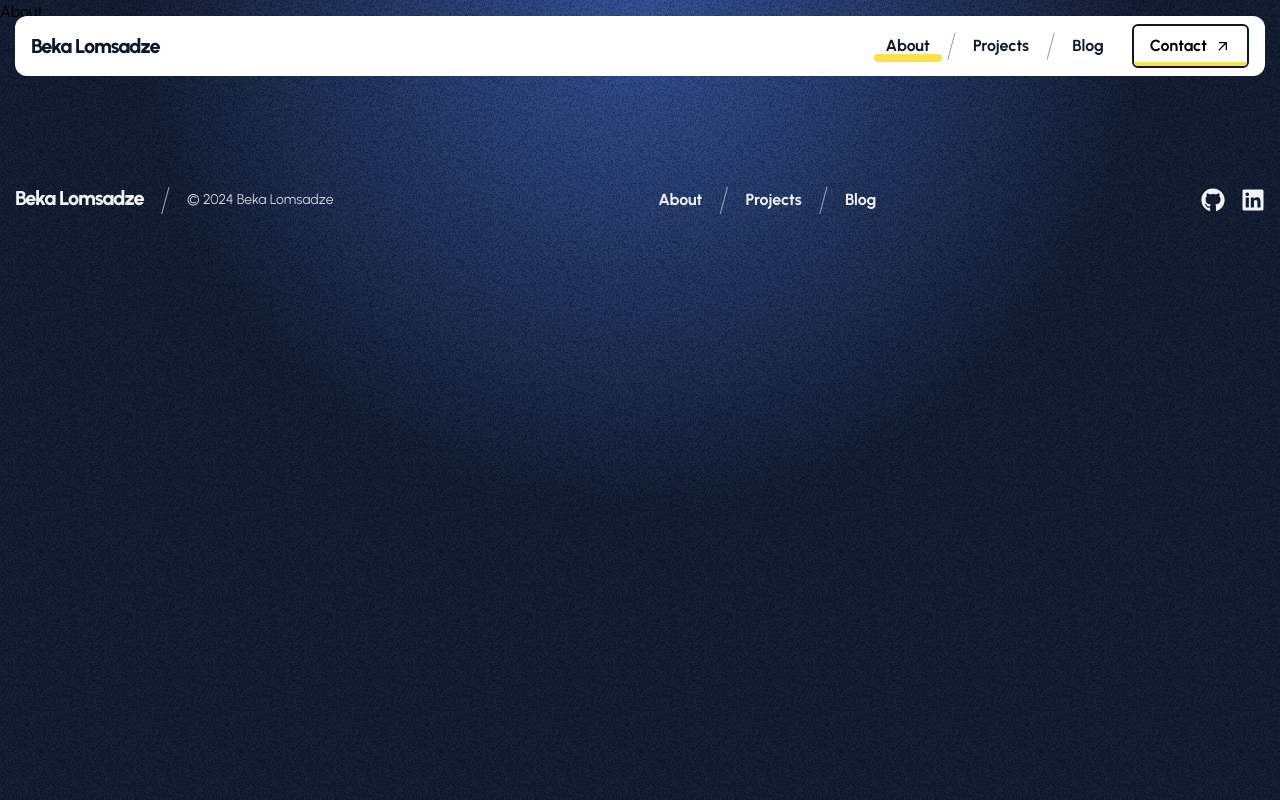
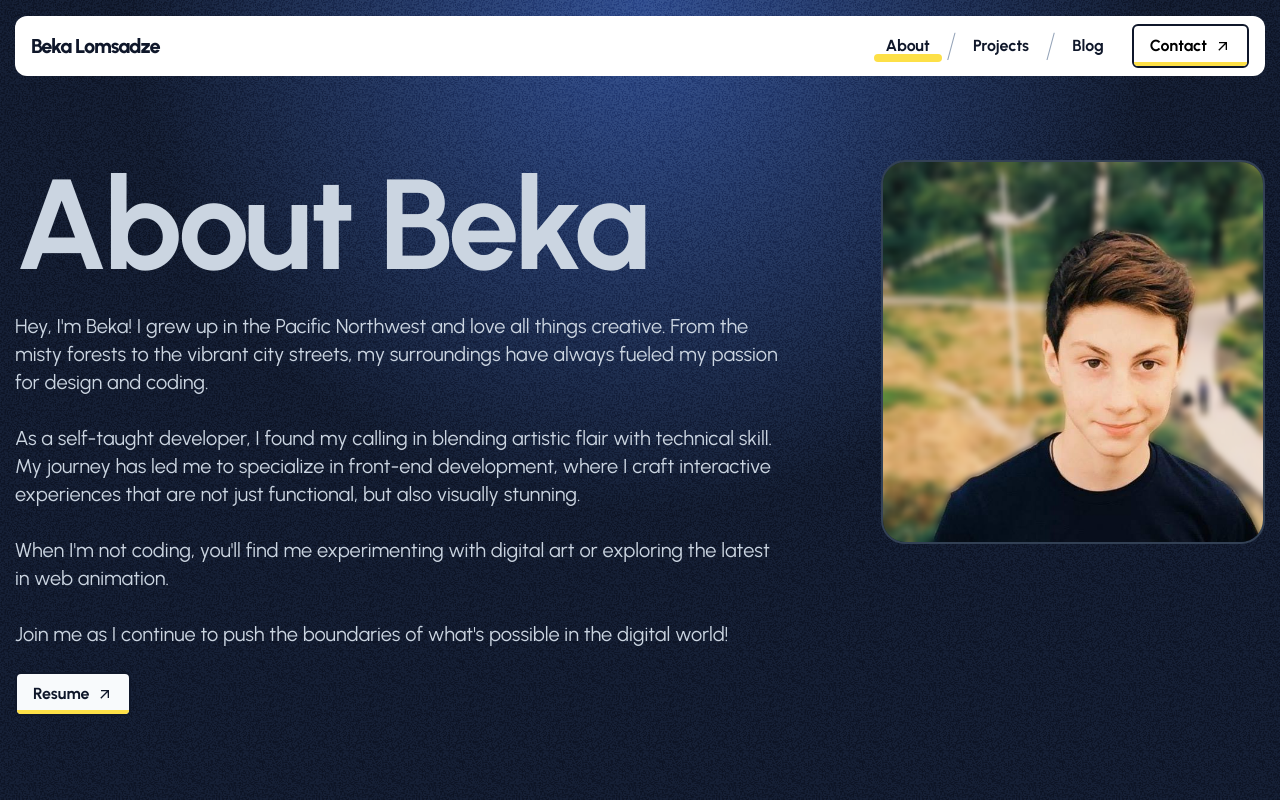
Before and after one commit to lomsadze123/Portfolio-nextJs, a Next.js app: page /about in a window 1280 px wide. Shown: the top 800 px of the page. Built offline with nearby package versions, Linux system fonts and the light colour scheme.

Commit message:
start about page

```diff
--- a/app/about/page.tsx
+++ b/app/about/page.tsx
@@ -1,10 +1,18 @@
+import AboutMe from "@/components/about-me/AboutMe";
+import WhatIUse from "@/components/about-me/WhatIUse";
+
 export const metadata = {
   title: "About me",
   description: "Learn more about me and my history.",
 };
 
 const About = () => {
-  return <div>About</div>;
+  return (
+    <main className="max-w-[1250px] mx-auto pt-40 text-slate-300 flex flex-col gap-24">
+      <AboutMe />
+      <WhatIUse />
+    </main>
+  );
 };
 
 export default About;
--- /dev/null
+++ b/components/about-me/AboutMe.tsx
@@ -0,0 +1,43 @@
+import { ArrowIcon } from "../icons/Icons";
+import Avatar from "./Avatar";
+
+const AboutMe = () => {
+  return (
+    <div className="flex justify-between items-start gap-24">
+      <div>
+        <h1 className="font-bold leading-tight tracking-tight text-7xl md:text-9xl col-start-1">
+          About Beka
+        </h1>
+        <p className="prose prose-xl prose-slate prose-invert col-start-1 text-xl mt-6">
+          Hey, I'm Beka! I grew up in the Pacific Northwest and love all things
+          creative. From the misty forests to the vibrant city streets, my
+          surroundings have always fueled my passion for design and coding.
+          <br />
+          <br />
+          As a self-taught developer, I found my calling in blending artistic
+          flair with technical skill. My journey has led me to specialize in
+          front-end development, where I craft interactive experiences that are
+          not just functional, but also visually stunning.
+          <br />
+          <br />
+          When I'm not coding, you'll find me experimenting with digital art or
+          exploring the latest in web animation.
+          <br />
+          <br />
+          Join me as I continue to push the boundaries of what's possible in the
+          digital world!
+        </p>
+        <button className="group relative flex w-fit items-center justify-center overflow-hidden rounded-md border-2 border-slate-900 bg-slate-50 mt-6 px-4 py-2 font-bold transition-transform ease-out hover:scale-105">
+          <span className="absolute inset-0 z-0 h-full translate-y-9 bg-yellow-300 transition-transform  duration-300 ease-in-out group-hover:translate-y-0"></span>
+          <span className="relative flex items-center justify-center gap-2 text-slate-900">
+            Resume
+            <ArrowIcon />
+          </span>
+        </button>
+      </div>
+      <Avatar />
+    </div>
+  );
+};
+
+export default AboutMe;
--- /dev/null
+++ b/components/about-me/Avatar.tsx
@@ -0,0 +1,90 @@
+"use client";
+import Image from "next/image";
+import Me from "../../assets/me.png";
+import { useRef } from "react";
+import { useGSAP } from "@gsap/react";
+import gsap from "gsap";
+
+const Avatar = () => {
+  const component = useRef(null);
+
+  useGSAP(() => {
+    gsap.context(() => {
+      gsap.fromTo(
+        ".avatar",
+        {
+          opacity: 0,
+          scale: 1.4,
+        },
+        {
+          scale: 1,
+          opacity: 1,
+          duration: 1.3,
+          ease: "power3.inOut",
+        }
+      );
+    });
+
+    window.onmousemove = (e) => {
+      if (!component.current) return;
+      const componentRoot = (
+        component.current as HTMLElement
+      ).getBoundingClientRect();
+      const componentCenterX = componentRoot.left + componentRoot.width / 2;
+
+      let componentParent = {
+        x: (e.clientX - componentCenterX) / componentRoot.width / 2,
+      };
+
+      let distFromCenter = 1 - Math.abs(componentParent.x);
+
+      gsap
+        .timeline({
+          defaults: {
+            duration: 0.5,
+            overwrite: "auto",
+            ease: "power3.out",
+          },
+        })
+        .to(
+          ".avatar",
+          {
+            rotation: gsap.utils.clamp(-2, 2, 5 * componentParent.x),
+            duration: 0.5,
+          },
+          0
+        )
+        .to(
+          ".highlight",
+          {
+            opacity: distFromCenter - 0.7,
+            x: (-10 + 20) & componentParent.x,
+            duration: 0.5,
+          },
+          0
+        ),
+        component;
+    };
+  });
+
+  return (
+    <div
+      ref={component}
+      className="relative h-full w-full row-start-1 max-w-sm md:col-start-2 md:row-end-3"
+    >
+      <div className="avatar aspect-square overflow-hidden rounded-3xl border-2 border-slate-700 opacity-0">
+        <Image
+          src={Me}
+          alt={"My profile image"}
+          width={743}
+          height={743}
+          className="h-full w-full object-fill"
+          priority={true}
+        />
+      </div>
+      <div className="highlight absolute inset-0 hidden w-full scale-110 bg-gradient-to-tr from-transparent via-white to-transparent opacity-0 md:block"></div>
+    </div>
+  );
+};
+
+export default Avatar;
--- /dev/null
+++ b/components/about-me/WhatIUse.tsx
@@ -0,0 +1,9 @@
+const WhatIUse = () => {
+  return (
+    <div>
+      <h2>What I use</h2>
+    </div>
+  );
+};
+
+export default WhatIUse;
--- a/components/header/AnimateSpan.tsx
+++ b/components/header/AnimateSpan.tsx
@@ -1,4 +1,3 @@
-"use client";
 import { usePathname } from "next/navigation";
 
 const AnimateSpan = ({ path }: { path: string }) => {
--- a/components/header/Navigation.tsx
+++ b/components/header/Navigation.tsx
@@ -3,6 +3,7 @@ import Link from "next/link";
 import MenuButton from "./MenuButton";
 import NavLink from "./NavLink";
 import useResize from "@/hooks/resize/useResize";
+import { ArrowIcon } from "../icons/Icons";
 
 const Navigation = () => {
   const { hide, setHide } = useResize();
@@ -33,19 +34,7 @@ const Navigation = () => {
             <span className="absolute inset-0 z-0 h-full bg-yellow-300 transition-transform duration-300 ease-in-out translate-y-9 lg:group-hover:translate-y-0"></span>
             <span className="relative flex items-center justify-center gap-2">
               Contact
-              <svg
-                stroke="currentColor"
-                fill="currentColor"
-                strokeWidth="0"
-                viewBox="0 0 24 24"
-                className="inline-block"
-                height="1em"
-                width="1em"
-                xmlns="http://www.w3.org/2000/svg"
-              >
-                <path fill="none" d="M0 0h24v24H0z"></path>
-                <path d="M6 6v2h8.59L5 17.59 6.41 19 16 9.41V18h2V6z"></path>
-              </svg>
+              <ArrowIcon />
             </span>
           </Link>
         </li>
--- a/components/icons/Icons.tsx
+++ b/components/icons/Icons.tsx
@@ -71,3 +71,21 @@ export const ExitMenu = () => {
     </svg>
   );
 };
+
+export const ArrowIcon = () => {
+  return (
+    <svg
+      stroke="currentColor"
+      fill="currentColor"
+      strokeWidth="0"
+      viewBox="0 0 24 24"
+      className="inline-block"
+      height="1em"
+      width="1em"
+      xmlns="http://www.w3.org/2000/svg"
+    >
+      <path fill="none" d="M0 0h24v24H0z"></path>
+      <path d="M6 6v2h8.59L5 17.59 6.41 19 16 9.41V18h2V6z"></path>
+    </svg>
+  );
+};
```
Also changed, not shown: assets/me.png (added).
